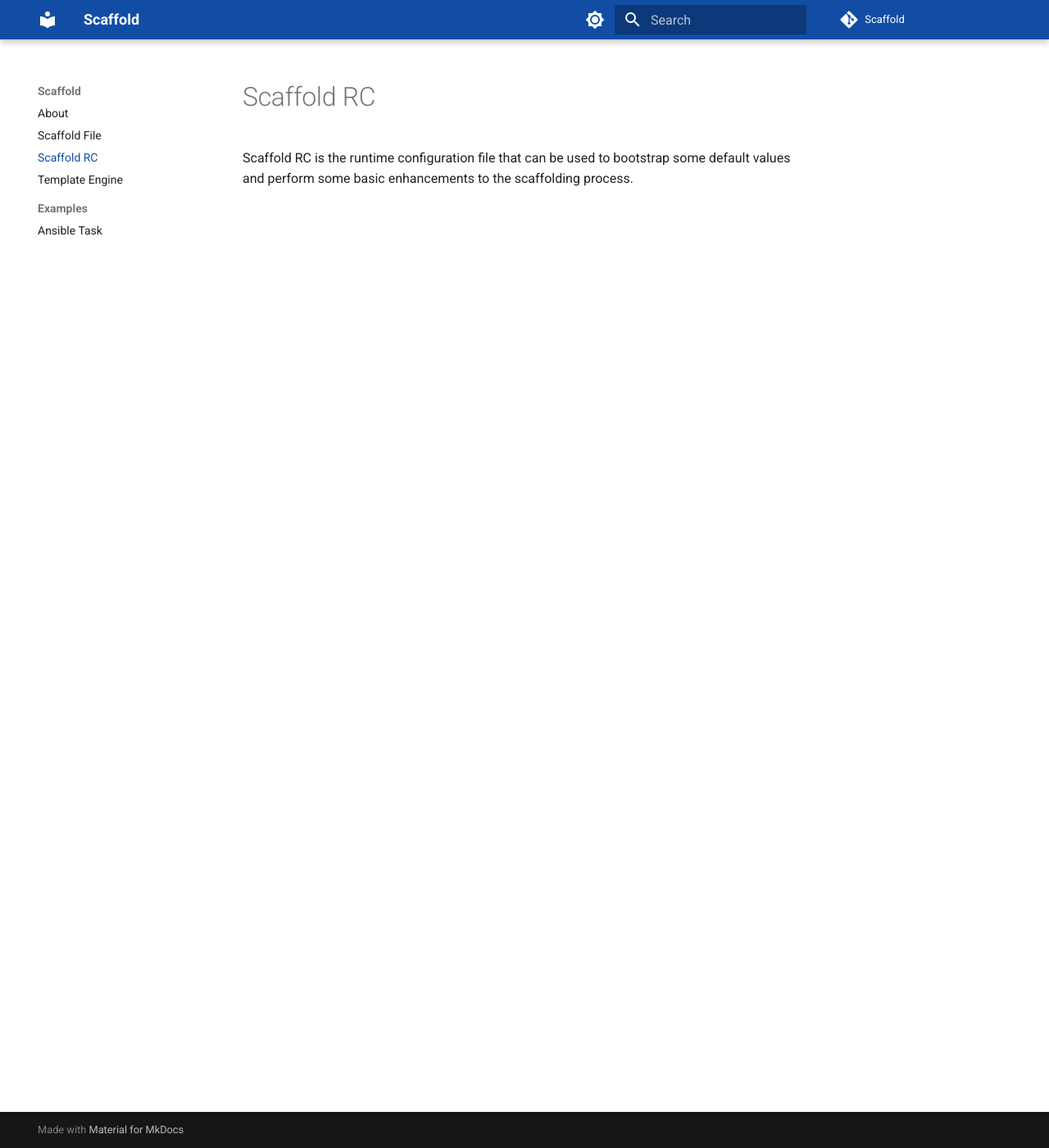
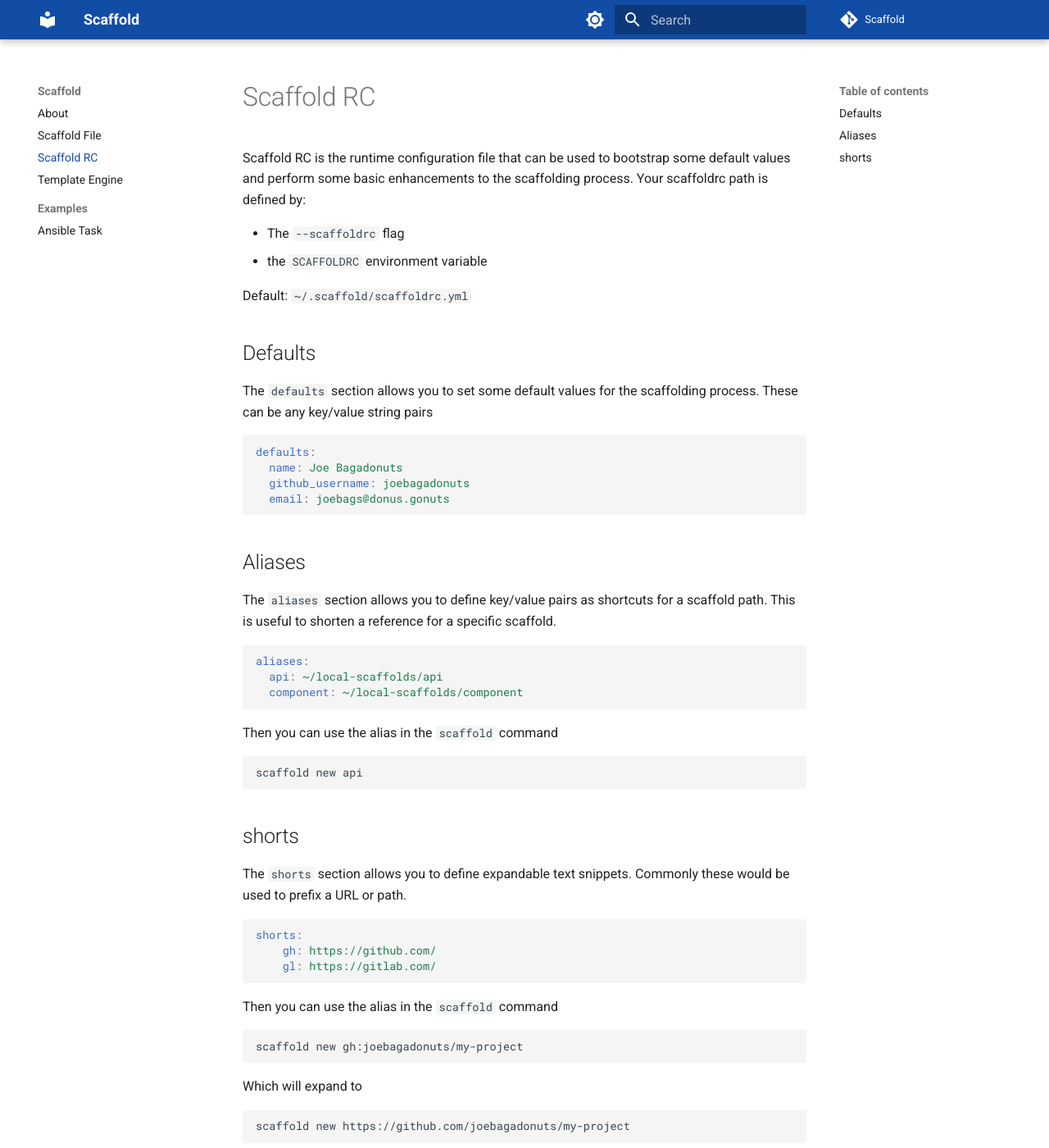
Before and after one commit to hay-kot/scaffold, an MkDocs documentation site: the page built from docs/docs/scaffold-rc.md, in a window 1280 px wide and 1400 px high. Shown: the whole window at 82% size. Built offline with MkDocs 1.6.1 and Material for MkDocs 9.7.7, drawn with Linux system fonts in a browser that asks for light colours; comment, search, counter and statistics services are not loaded.

Commit message:
scaffold RC docs - closes #6

````diff
--- a/docs/docs/scaffold-rc.md
+++ b/docs/docs/scaffold-rc.md
@@ -2,4 +2,59 @@
 title: Scaffold RC
 ---
 
-Scaffold RC is the runtime configuration file that can be used to bootstrap some default values and perform some basic enhancements to the scaffolding process.
+Scaffold RC is the runtime configuration file that can be used to bootstrap some default values and perform some basic enhancements to the scaffolding process. Your scaffoldrc path is defined by:
+
+- The `--scaffoldrc` flag
+- the `SCAFFOLDRC` environment variable
+
+Default: `~/.scaffold/scaffoldrc.yml`
+
+## Defaults
+
+The `defaults` section allows you to set some default values for the scaffolding process. These can be any key/value string pairs
+
+```yaml
+defaults:
+  name: Joe Bagadonuts
+  github_username: joebagadonuts
+  email: joebags@donus.gonuts
+```
+
+## Aliases
+
+The `aliases` section allows you to define key/value pairs as shortcuts for a scaffold path. This is useful to shorten a reference for a specific scaffold.
+
+```yaml
+aliases:
+  api: ~/local-scaffolds/api
+  component: ~/local-scaffolds/component
+```
+
+Then you can use the alias in the `scaffold` command
+
+```bash
+scaffold new api
+```
+
+## shorts
+
+The `shorts` section allows you to define expandable text snippets. Commonly these would be used to prefix a URL or path.
+
+
+```yaml
+shorts:
+    gh: https://github.com/
+    gl: https://gitlab.com/
+```
+
+Then you can use the alias in the `scaffold` command
+
+```bash
+scaffold new gh:joebagadonuts/my-project
+```
+
+Which will expand to
+
+```bash
+scaffold new https://github.com/joebagadonuts/my-project
+```
````
Also changed, not shown: 1 other file.
